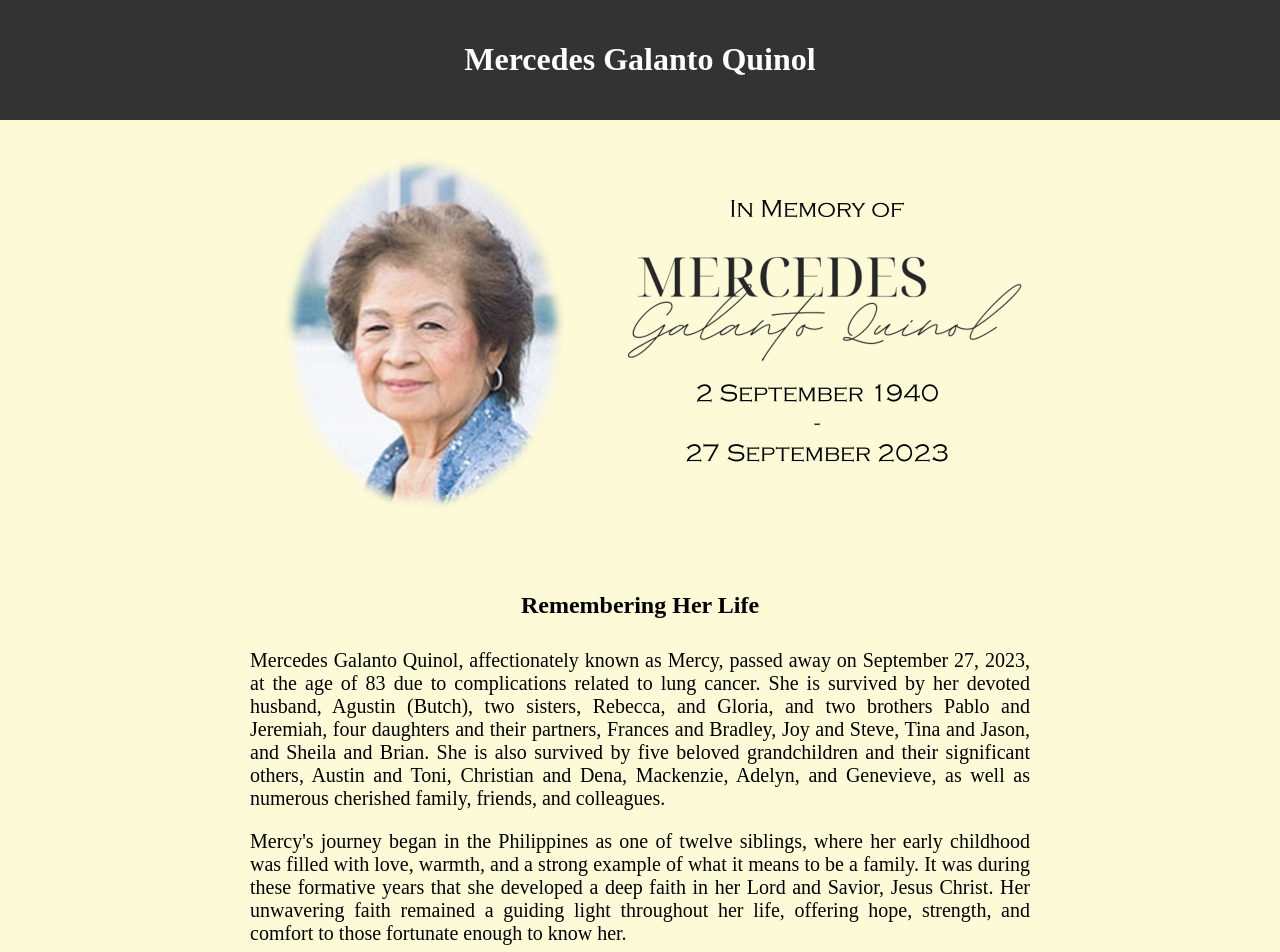
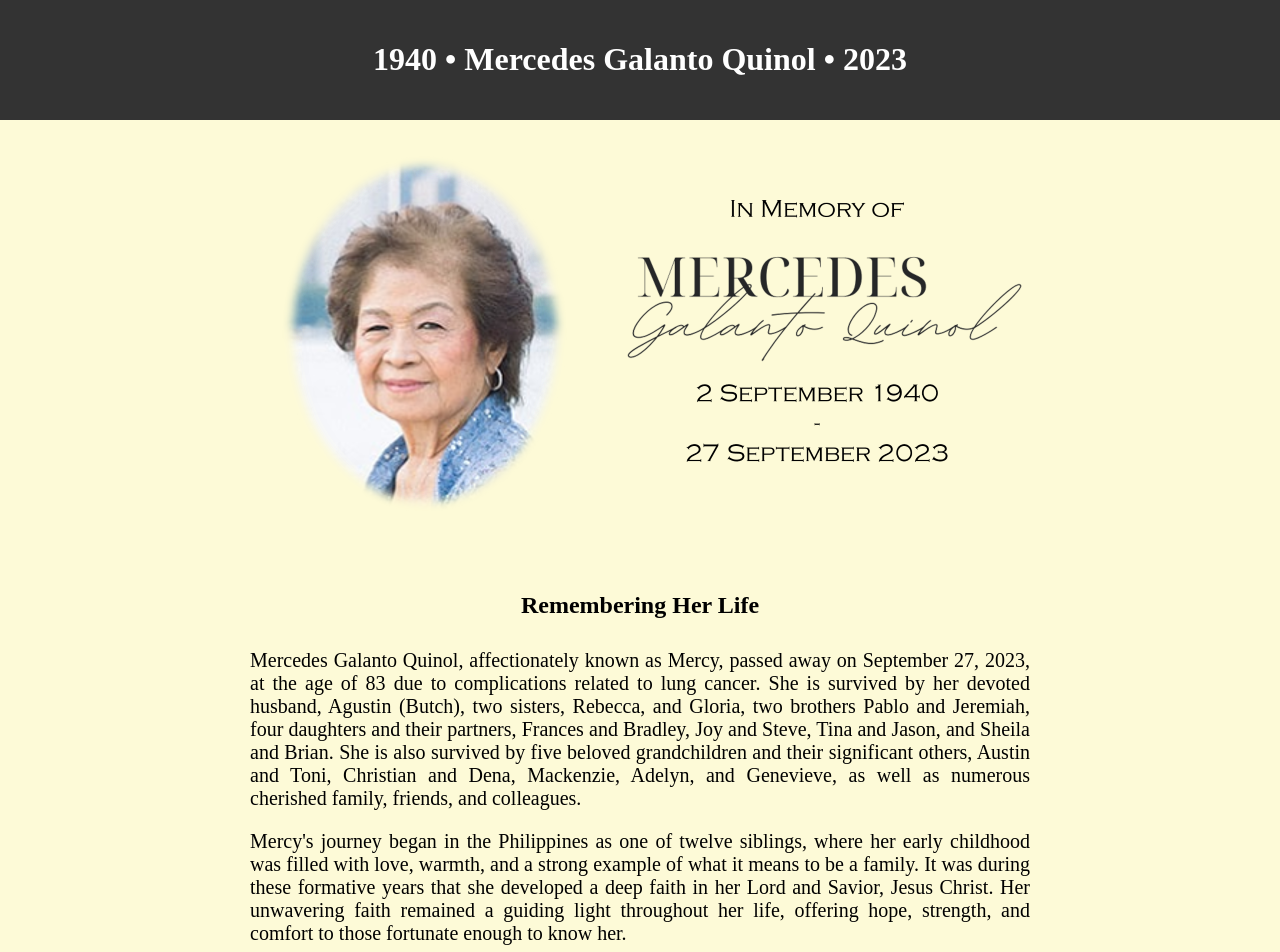
Before and after one commit to mgquinol/mercyquinol.com, a plain HTML site: page index.html in a window 1280 px wide. Shown: the top 952 px of the page. Drawn offline with Linux system fonts and the light colour scheme; a web font is replaced by a local one.

Commit message:
Update index.html

```diff
--- a/index.html
+++ b/index.html
@@ -47,7 +47,6 @@
         grid-template-columns: 1fr 1fr;
     }
 }
-
         footer {
             background-color: #333;
             color: #fff;
@@ -59,7 +58,7 @@
 <body>
 
     <header>
-        <h1>Mercedes Galanto Quinol</h1>
+        <h1>1940 &bull; Mercedes Galanto Quinol &bull; 2023</h1>
     </header>
     <section>
         <div class="responsive-two-column-grid">
@@ -75,7 +74,7 @@
     <section>
         <h2>Remembering Her Life</h2>
         <p class="center-justified">
-            Mercedes Galanto Quinol, affectionately known as Mercy, passed away on September 27, 2023, at the age of 83 due to complications related to lung cancer. She is survived by her devoted husband, Agustin (Butch), two sisters, Rebecca, and Gloria, and two brothers Pablo and Jeremiah, four daughters and their partners, Frances and Bradley, Joy and Steve, Tina and Jason, and Sheila and Brian. She is also survived by five beloved grandchildren and their significant others, Austin and Toni, Christian and Dena, Mackenzie, Adelyn, and Genevieve, as well as numerous cherished family, friends, and colleagues.
+            Mercedes Galanto Quinol, affectionately known as Mercy, passed away on September 27, 2023, at the age of 83 due to complications related to lung cancer. She is survived by her devoted husband, Agustin (Butch), two sisters, Rebecca, and Gloria, two brothers Pablo and Jeremiah, four daughters and their partners, Frances and Bradley, Joy and Steve, Tina and Jason, and Sheila and Brian. She is also survived by five beloved grandchildren and their significant others, Austin and Toni, Christian and Dena, Mackenzie, Adelyn, and Genevieve, as well as numerous cherished family, friends, and colleagues.
         </p>
         <p class="center-justified">
             Mercy's journey began in the Philippines as one of twelve siblings, where her early childhood was filled with love, warmth, and a strong example of what it means to be a family. It was during these formative years that she developed a deep faith in her Lord and Savior, Jesus Christ. Her unwavering faith remained a guiding light throughout her life, offering hope, strength, and comfort to those fortunate enough to know her.
```
